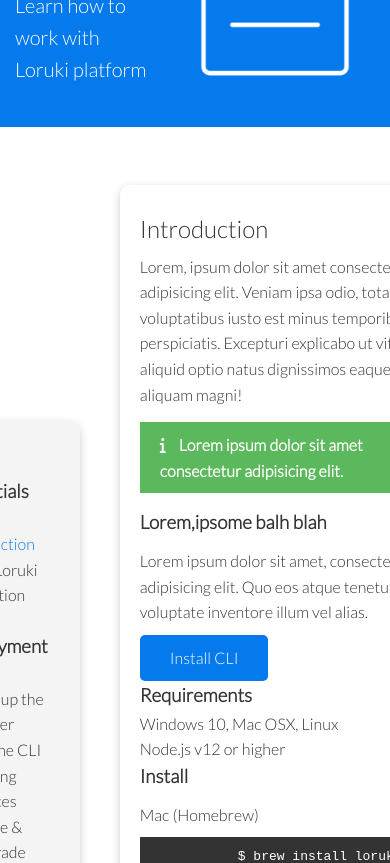
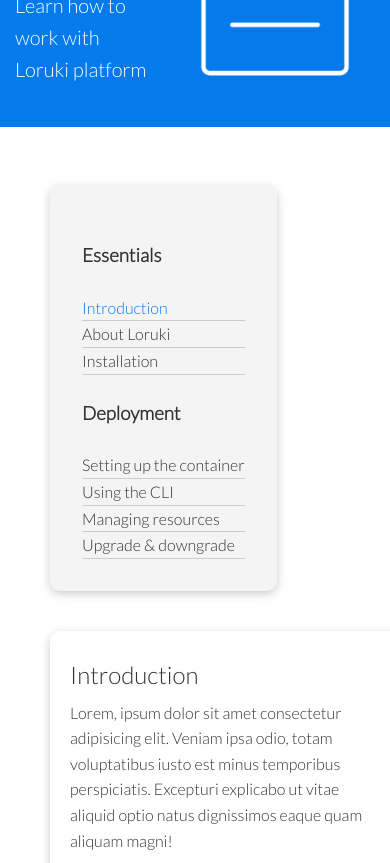
Before and after one commit to HYF-Class19/agile-development-loruki-group-4, a plain HTML site: page pages/docs.html in a window 390 px wide. Shown: the part 250-1113 px from the top of the page. Drawn offline with Linux system fonts and the light colour scheme.

Commit message:
added property to the media query

```diff
--- a/styles/index.css
+++ b/styles/index.css
@@ -286,6 +286,11 @@ pre {
     padding: 10px;
     background-color: rgba(0, 0, 0, 0.1);
   }
+
+  .docs-main .grid{
+    display: flex;
+    flex-direction: column;
+  }
 }
 
 .container {
@@ -294,6 +299,7 @@ pre {
   overflow: auto;
   padding: 0 40px;
 }
+
 
 /* Languages */
 .languages .flex {
@@ -342,6 +348,17 @@ pre {
   grid-column: 1 / span 2;
 }
 
+/* Docs */
+
+.docs-main .grid{
+  grid-template-columns: 1fr 2fr;
+  align-items: flex-start;
+}
+
+.docs-main nav li{
+  border-bottom:1px #ccc solid;
+}
+
 /* Footer */
 .footer .social a {
   margin: 0 10px;
```
